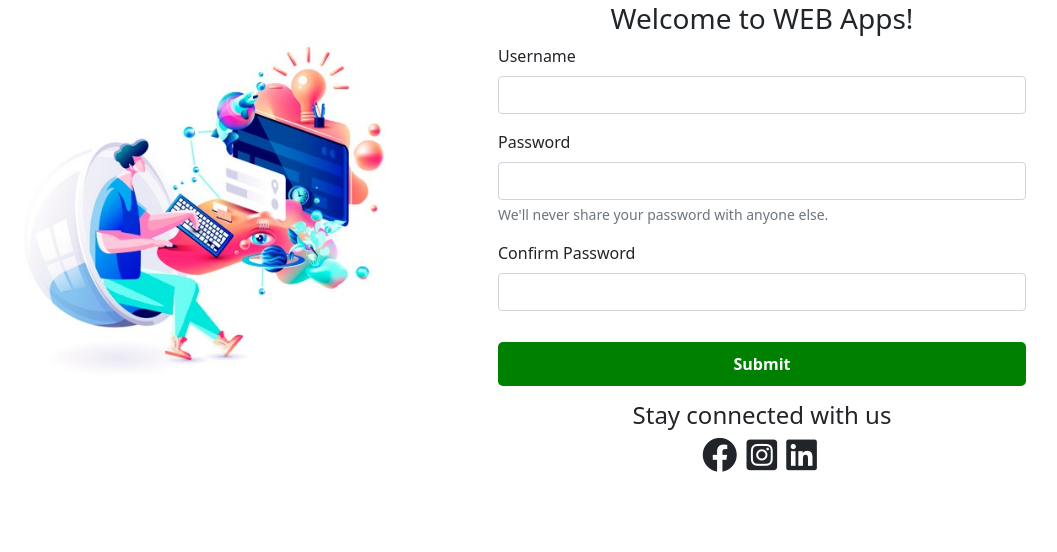
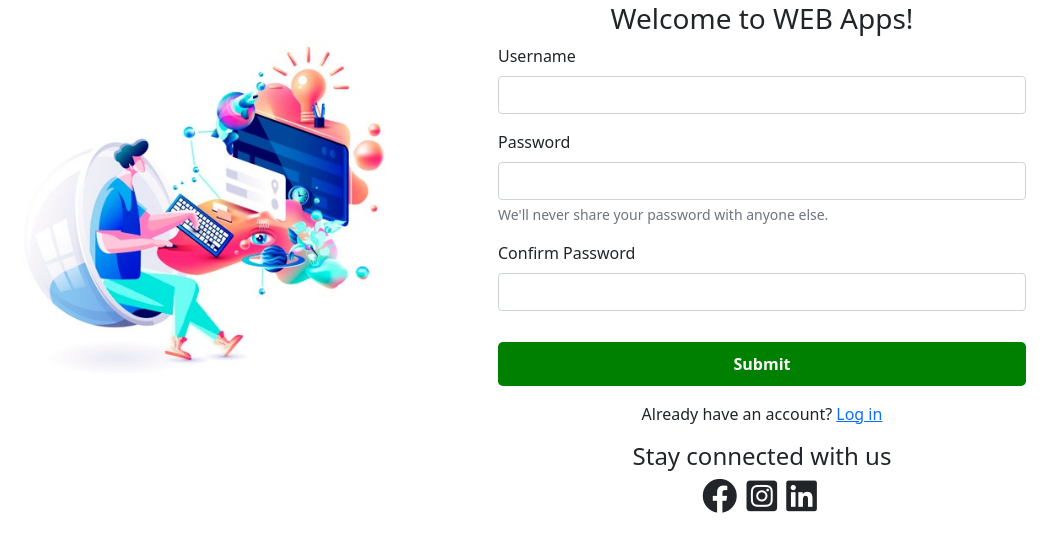
Before and after one commit to Raihan-009/project_SignUp, a PHP site: page /signup.php in a window 1280 px wide. Shown: the part 85-637 px from the top of the page, without its empty margins (157-1214 px from the left). Run offline with PHP 8.4, Linux system fonts and the light colour scheme; data that the repository does not hold is empty.

Commit message:
file updated

```diff
--- a/signup.php
+++ b/signup.php
@@ -117,6 +117,9 @@ if ($_SERVER['REQUEST_METHOD'] == "POST")
                     </div>
                     <button class ="submit-button" type="submit">Submit</button>
                 </form>
+                <div class="">
+                    <p class="center_text mt-3">Already have an account? <span><a href="/project_SignUp/login.php">Log in</a></span></p>
+                </div>
                 <div class="stay_connect">
                     <h4>Stay connected with us</h4>
                     <i class="fab fa-facebook iconn"></i>
```
